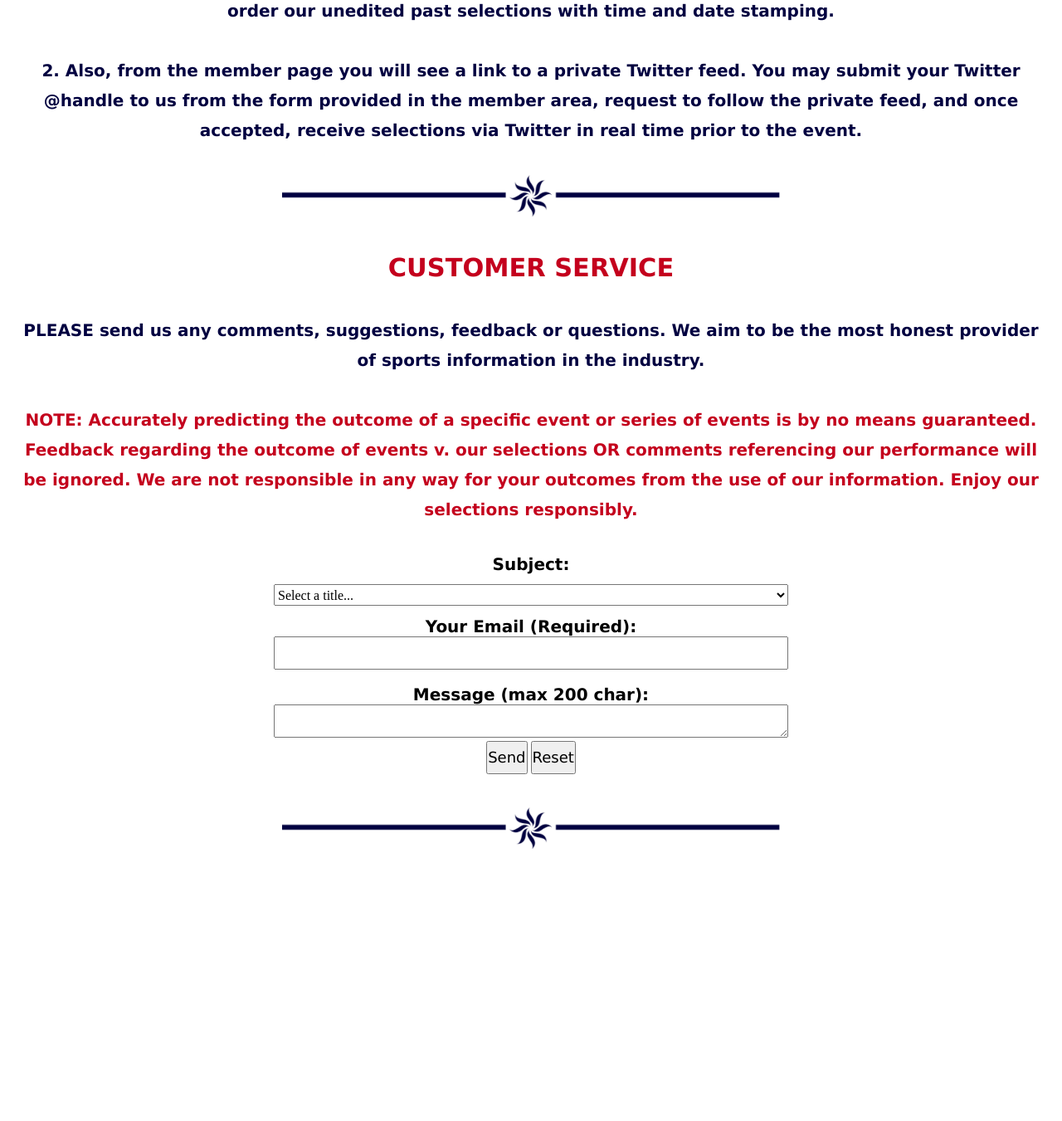
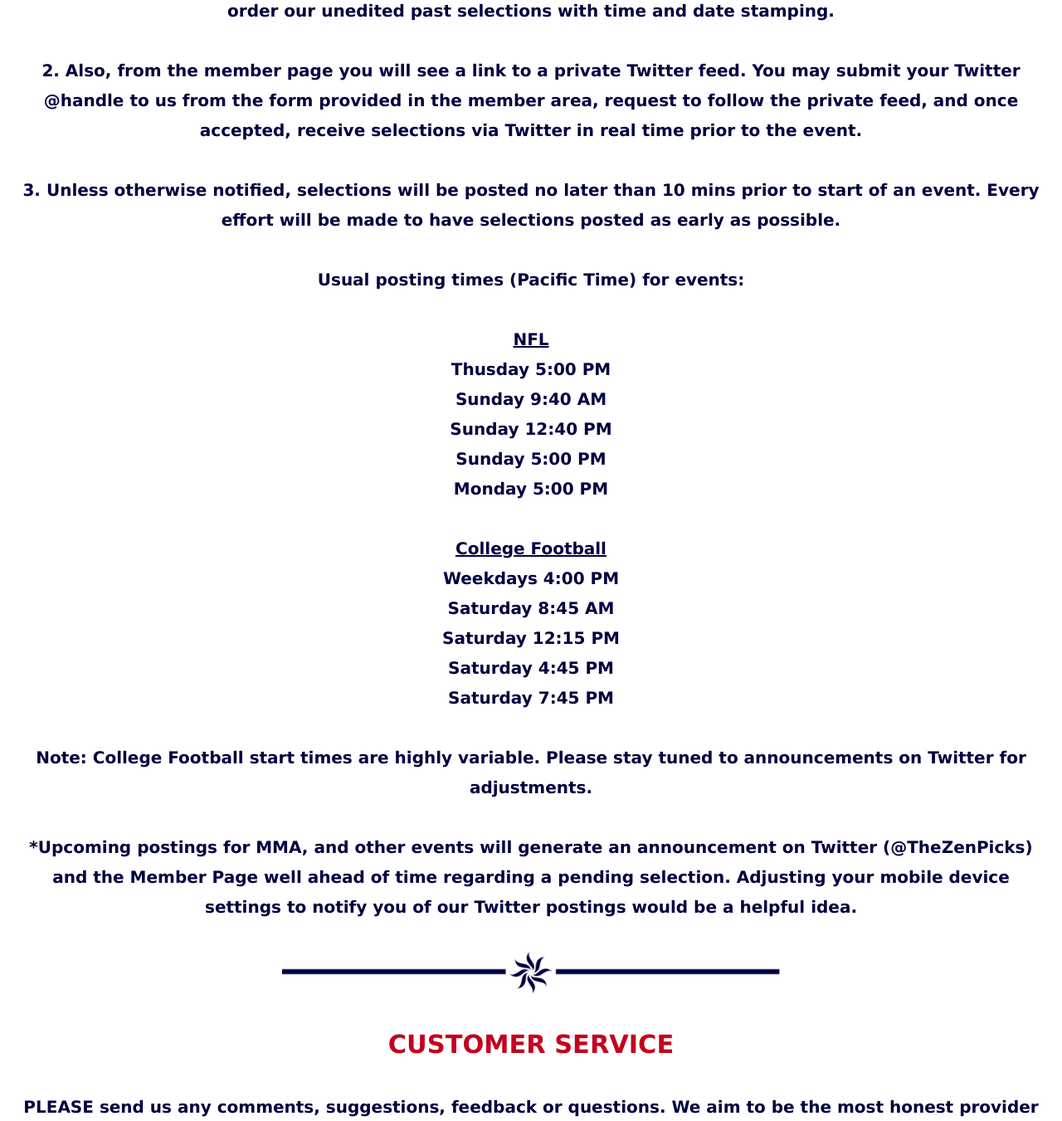
Before and after one commit to krs0013/The-Zen-Picks, a PHP site: page /subscribe.php in a window 1280 px wide. Shown: the part 1117-2468 px from the top of the page at 83% size. Run offline with PHP 8.4, Linux system fonts and the light colour scheme; some libraries are stand-ins or nearby versions.

Commit message:
Everything up-to-date as of the first college football game for 2015

```diff
--- a/admin/index.php
+++ b/admin/index.php
@@ -55,8 +55,9 @@
 			  			<option value="SUNDAY LATE NFL">SUNDAY LATE NFL</option>
 			  			<option value="SUNDAY NIGHT NFL">SUNDAY NIGHT NFL</option>
 			  			<option value="MONDAY NIGHT NFL">MONDAY NIGHT NFL</option>
-			  			<option value="COLLEGE">COLLEGE</option>
+			  			<option value="COLLEGE FOOTBALL">COLLEGE FOOTBALL</option>
 			  			<option value="MMA">MMA</option>
+			  			<option value="MESSAGE">MESSAGE</option>
 					</select> <br>
 					BODY: <br />
 					<textarea name="body" id="user-pwd" class="body" type="text" style="height: 100px;"></textarea><br>
--- a/members.php
+++ b/members.php
@@ -94,7 +94,7 @@
 											$post = "<div style=\"margin-left:10px;\"><h1>{$title}</h1>";
 											$post .= "<p style=\"text-align:center;\">{$body}</p>";
 											$post .= "<p style=\"text-align:center; color:#000040;\">";
-											$post .= "Posted on: {$date}</p></div>";
+											$post .= "Posted on: {$date} PT</p></div>";
 
 											echo $post;
 
@@ -167,7 +167,7 @@
 							/* Each time make a white box to put the pick in! */
 							$post = "<table style=\"background-color:#fff; box-shadow: 0px 0px 10px 2px #000040; border-radius: 15px 0px 15px 0px;\">";
 							$post .= "<tr><td><div style=\"margin-left:10px; text-align:center;\"><h1>{$title}</h1><p>{$body}</p>";
-							$post .= "<p style=\"color:#000040;\">Posted on: {$date}</p></div></td></tr></table>";
+							$post .= "<p style=\"color:#000040;\">Posted on: {$date} PT</p></div></td></tr></table>";
 
 							if ($counter === 0) {
 								$counter++;
--- a/subscribe.php
+++ b/subscribe.php
@@ -70,6 +70,7 @@
 						<input type="image" src="https://www.paypalobjects.com/en_US/i/btn/btn_buynowCC_LG.gif" border="0" name="submit" alt="PayPal - The safer, easier way to pay online!">
 						<img alt="" border="0" src="https://www.paypalobjects.com/en_US/i/scr/pixel.gif" width="1" height="1">
 					</form>
+
 					</center>
 		    	</p>
 		    </div>
@@ -94,6 +95,32 @@
 		    	2. Also, from the member page you will see a link to a private Twitter feed.
 		    	You may submit your Twitter @handle to us from the form provided in the member area,
 		    	request to follow the private feed, and once accepted, receive selections via Twitter in real time prior to the event.
+		    </p>
+		    <p style="text-align: center; color: #000040;">
+		    	3. Unless otherwise notified, selections will be posted no later than 10 mins prior to start of an event.
+		    	Every effort will be made to have selections posted as early as possible.
+		    	<br><br>
+				Usual posting times (Pacific Time) for events:
+				<br><br>
+				<u>NFL</u><br>
+				Thusday 5:00 PM<br>
+				Sunday 9:40 AM<br>
+				Sunday 12:40 PM<br>
+				Sunday 5:00 PM<br>
+				Monday 5:00 PM
+				<br><br>
+				<u>College Football</u><br>
+				Weekdays 4:00 PM<br>
+				Saturday 8:45 AM<br>
+				Saturday 12:15 PM<br>
+				Saturday 4:45 PM<br>
+				Saturday 7:45 PM
+				<br><br>
+				Note: College Football start times are highly variable. Please stay tuned to announcements on Twitter for adjustments.
+				<br><br>
+				*Upcoming postings for MMA, and other events will generate an announcement on Twitter (@TheZenPicks)
+				and the Member Page well ahead of time regarding a pending selection.
+				Adjusting your mobile device settings to notify you of our Twitter postings would be a helpful idea.
 		    </p>
 
 		    <!-- DIVIDER SPIRAL -->
```
Also changed, not shown: login_setup/index.php (+7 -0 lines), nonmember.php (+10 -3 lines), performance.php (+10 -13 lines), images/mixed_martial_arts_2015_large.png, images/mixed_martial_arts_2015_small.png, images/nfl_preseason_2015_large.png (added), images/nfl_preseason_2015_small.png (added), 1 other file.
